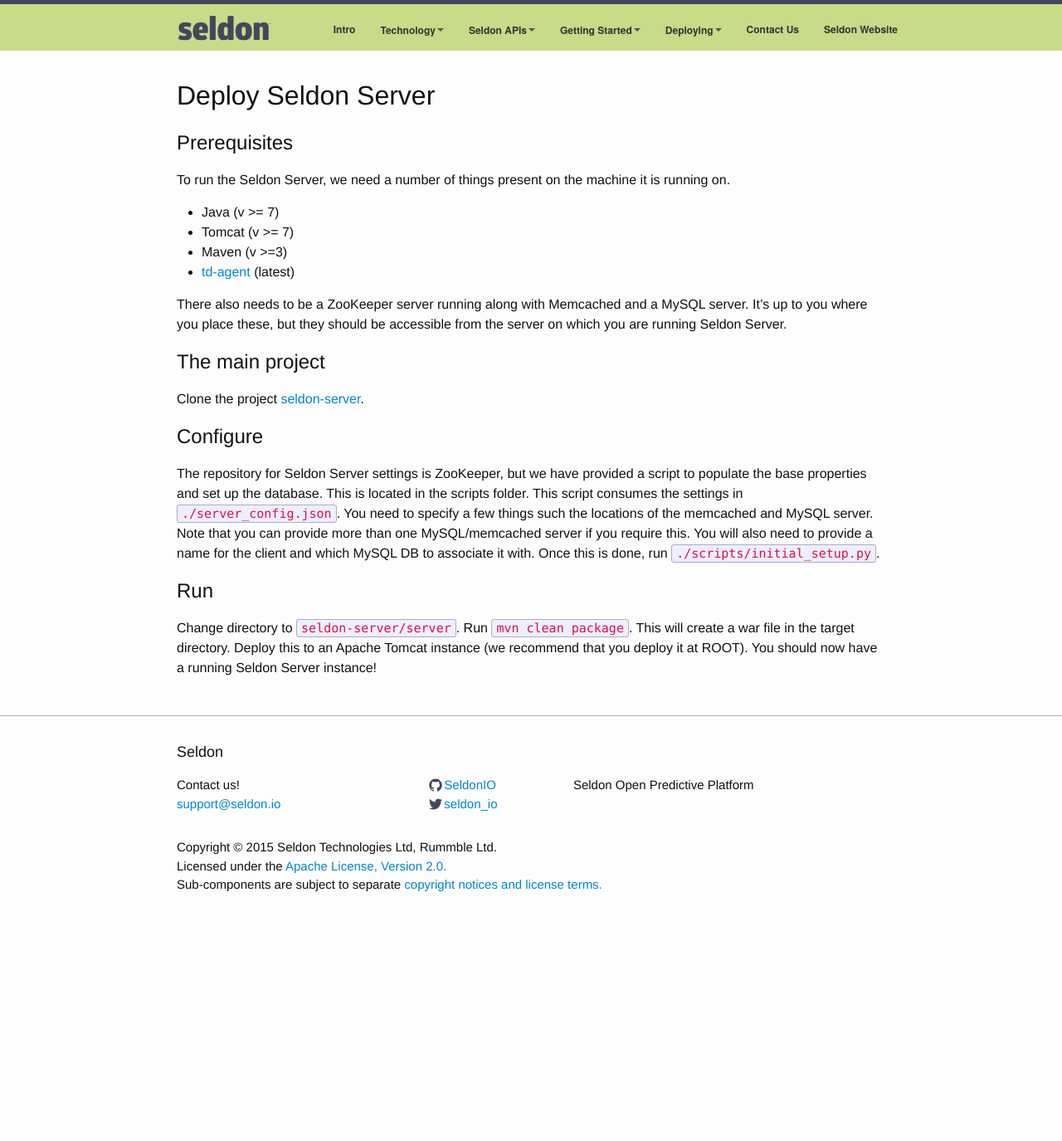
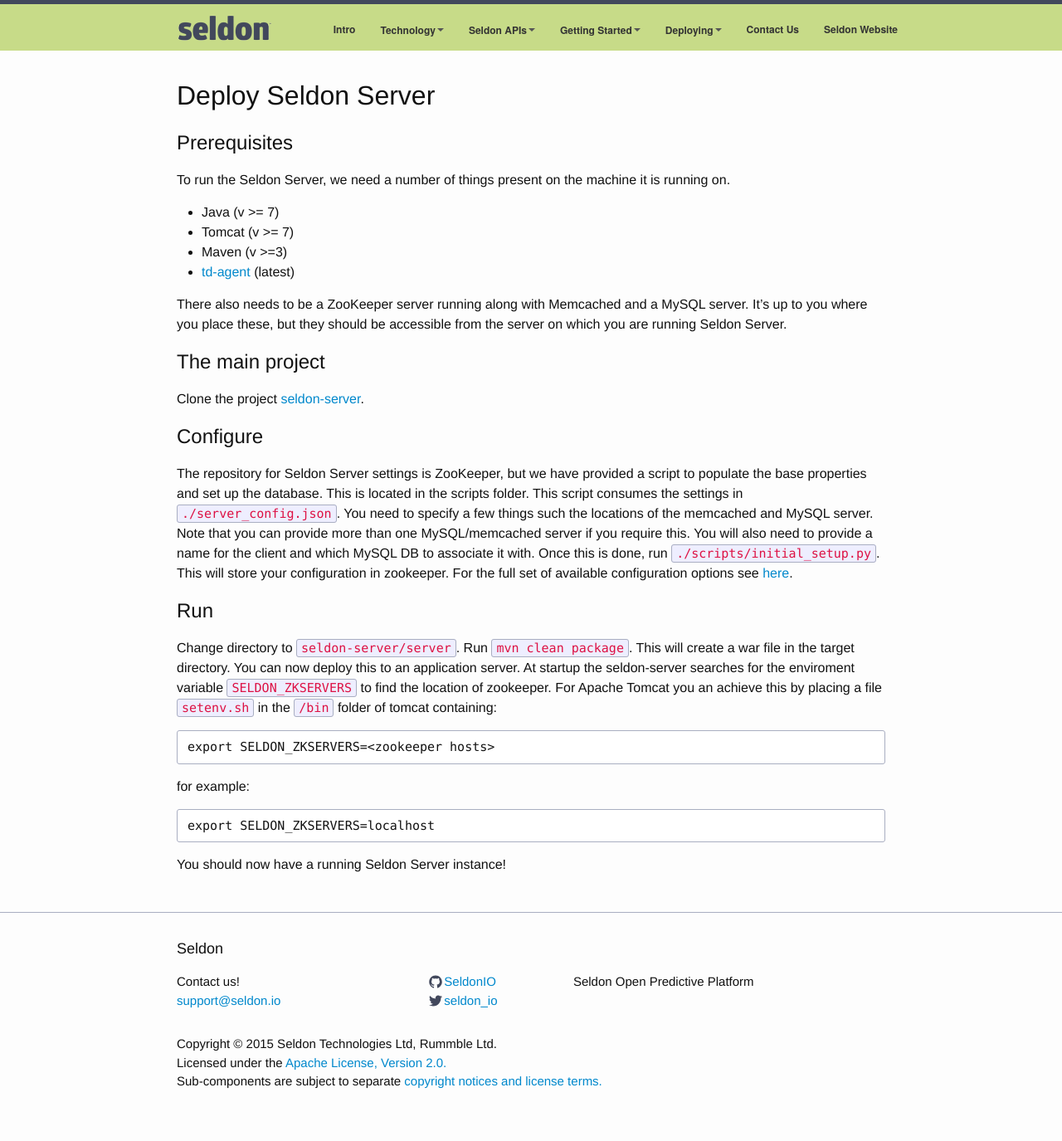
Before and after one commit to SeldonIO/seldonio.github.com, a Jekyll site: the page built from seldon-server-build-and-deploy.md, in a window 1280 px wide. Shown: the whole page at 83% size. Built offline with Jekyll 4.4.1, drawn with Linux system fonts in a browser that asks for light colours; before the commit the page ends 1138 px from its top, so only the background shows below that; grey boxes are pictures that could not be loaded.

Commit message:
add zookeeper tomcat setenv docs

````diff
--- a/seldon-server-build-and-deploy.md
+++ b/seldon-server-build-and-deploy.md
@@ -22,10 +22,22 @@ Clone the project [seldon-server](https://github.com/SeldonIO/seldon-server).
 
 ## Configure
 
-The repository for Seldon Server settings is ZooKeeper, but we have provided a script to populate the base properties and set up the database. This is located in the scripts folder. This script consumes the settings in ```./server_config.json```. You need to specify a few things such the locations of the memcached and MySQL server. Note that you can provide more than one MySQL/memcached server if you require this. You will also need to provide a name for the client and which MySQL DB to associate it with. Once this is done, run ```./scripts/initial_setup.py```.
+The repository for Seldon Server settings is ZooKeeper, but we have provided a script to populate the base properties and set up the database. This is located in the scripts folder. This script consumes the settings in ```./server_config.json```. You need to specify a few things such the locations of the memcached and MySQL server. Note that you can provide more than one MySQL/memcached server if you require this. You will also need to provide a name for the client and which MySQL DB to associate it with. Once this is done, run ```./scripts/initial_setup.py```. This will store your configuration in zookeeper. For the full set of available configuration options see [here](configuration.html).
 
 ## Run
 
 Change directory to `seldon-server/server`.
 Run `mvn clean package`.
-This will create a war file in the target directory. Deploy this to an Apache Tomcat instance (we recommend that you deploy it at ROOT). You should now have a running Seldon Server instance!
+This will create a war file in the target directory. You can now deploy this to an application server. At startup the seldon-server searches for the enviroment variable `SELDON_ZKSERVERS` to find the location of zookeeper. For Apache Tomcat you an achieve this by placing a file `setenv.sh` in the `/bin` folder of tomcat containing:
+
+```
+export SELDON_ZKSERVERS=<zookeeper hosts>
+```
+
+for example:
+
+```
+export SELDON_ZKSERVERS=localhost
+```
+
+You should now have a running Seldon Server instance!
````
